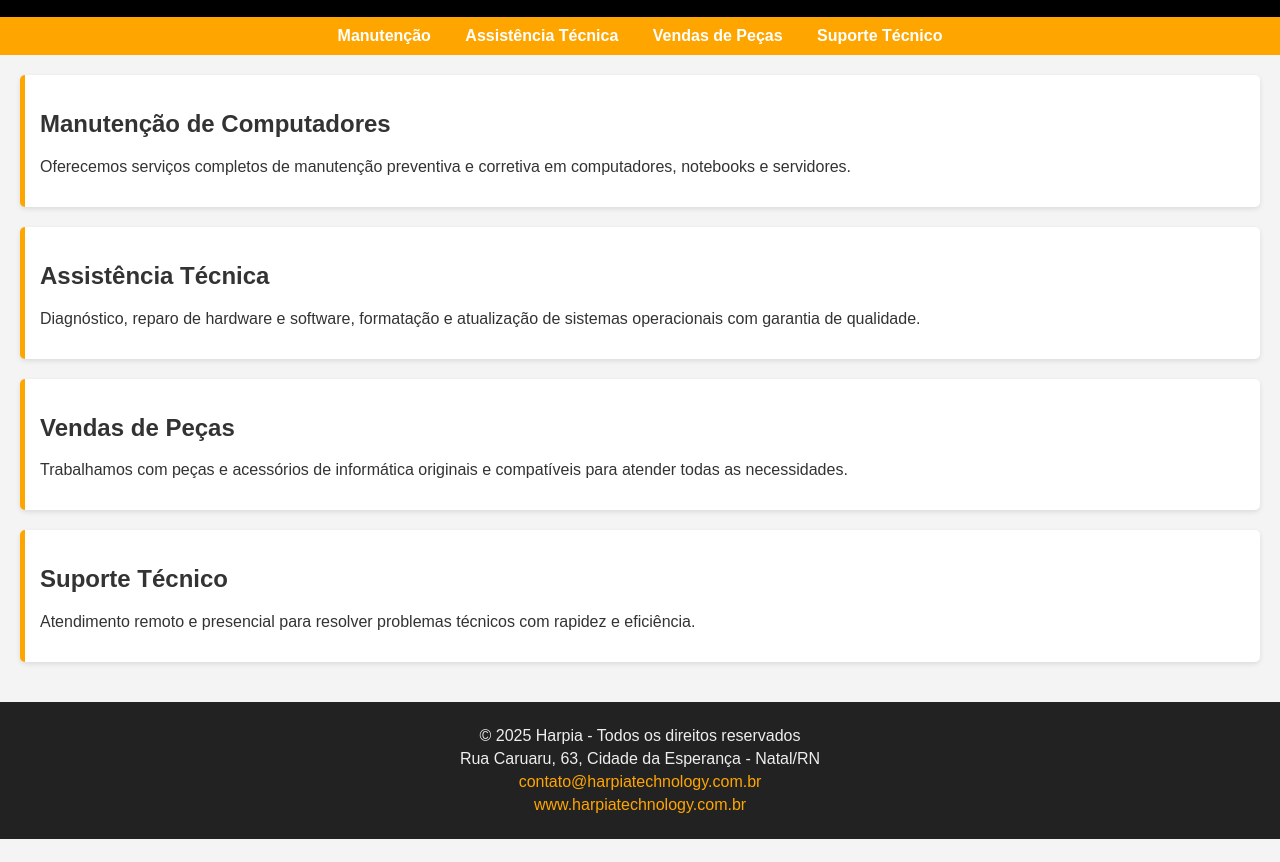
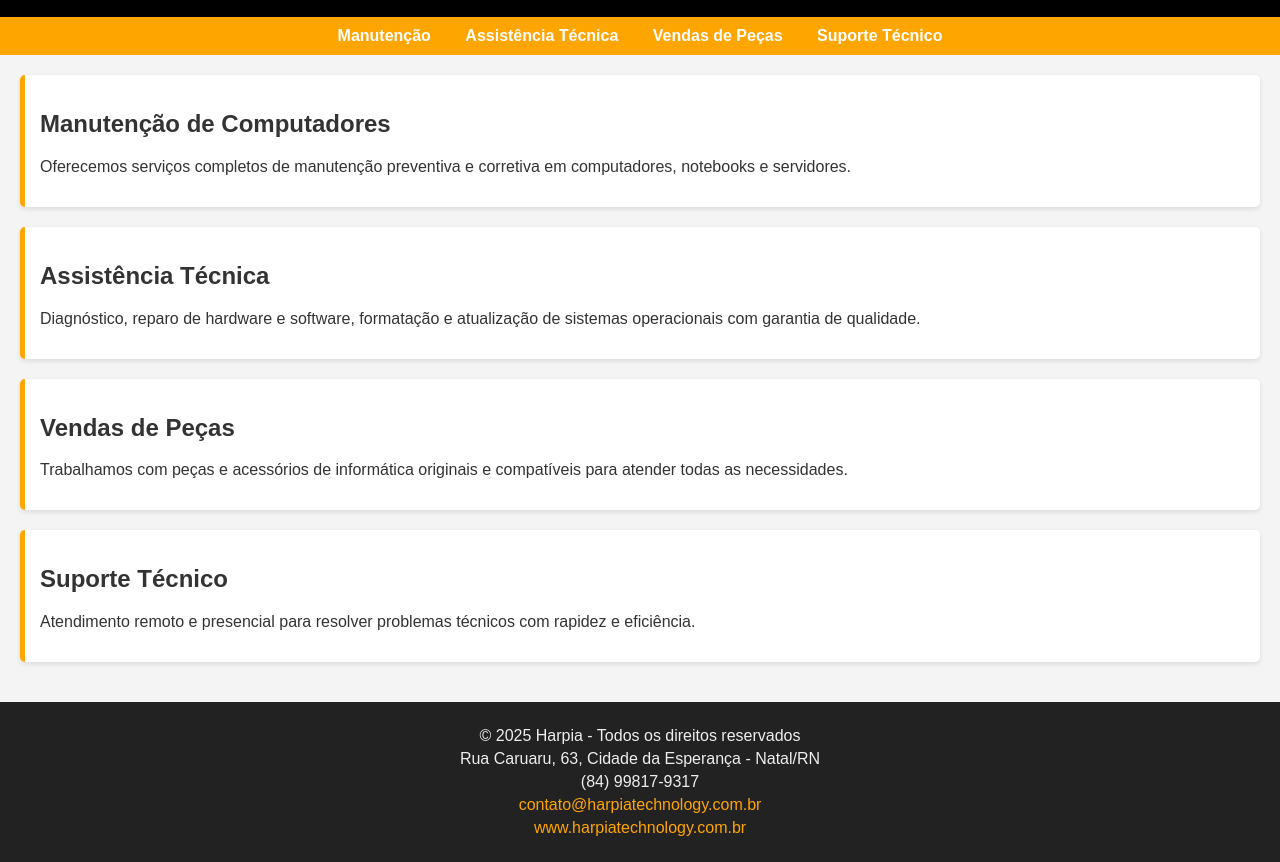
Before and after one commit to PedroCiprianoNatal/harpia, a plain HTML site: page index.html in a window 1280 px wide. Shown: the part 83-945 px from the top of the page. Before the commit the page ends 922 px from the top, so only its background shows below. Drawn offline with Linux system fonts and the light colour scheme.

Commit message:
Update index.html

```diff
--- a/index.html
+++ b/index.html
@@ -161,6 +161,7 @@
   <footer>
     <p>&copy; 2025 Harpia - Todos os direitos reservados</p>
     <p>Rua Caruaru, 63, Cidade da Esperança - Natal/RN</p>
+    <p>(84) 99817-9317</p>
     <p><a href="mailto:contato@harpiatechnology.com.br">contato@harpiatechnology.com.br</a></p>
     <p><a href="https://www.harpiatechnology.com.br" target="_blank">www.harpiatechnology.com.br</a></p>
   </footer>
```
